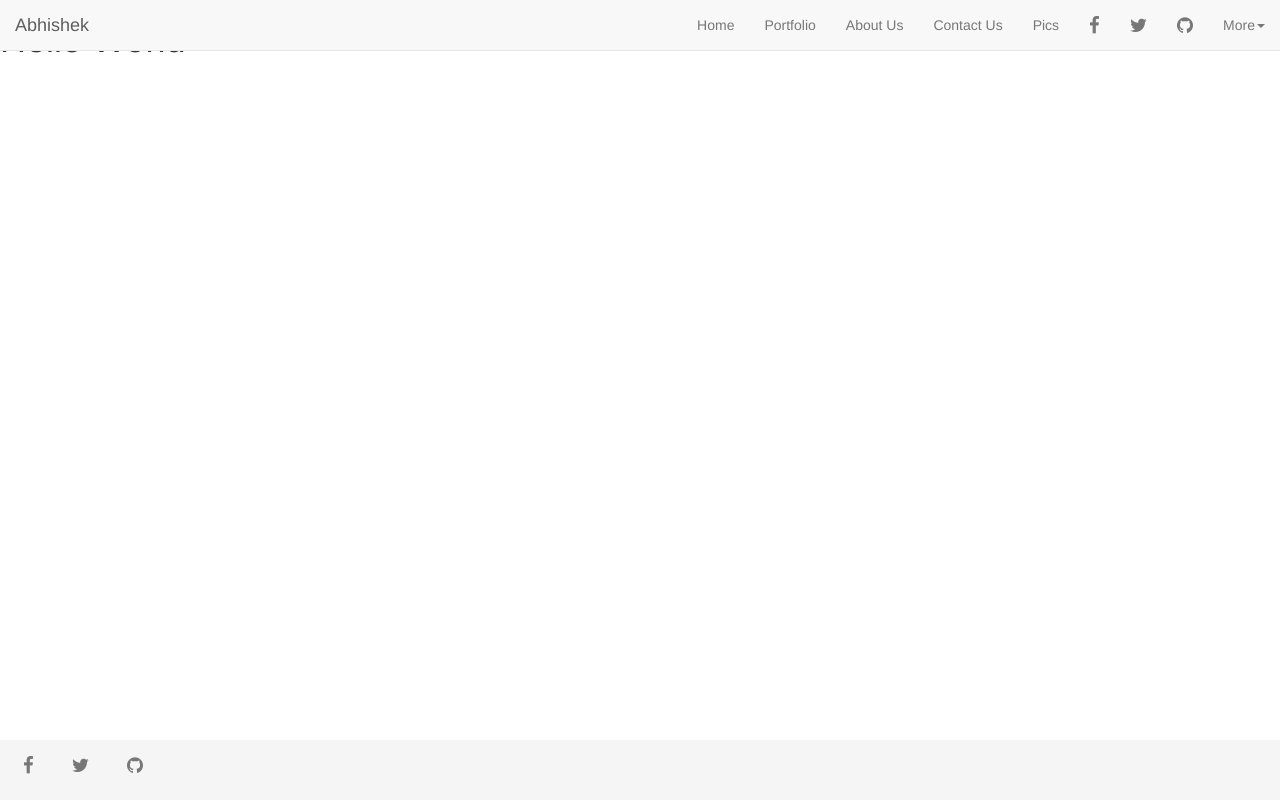
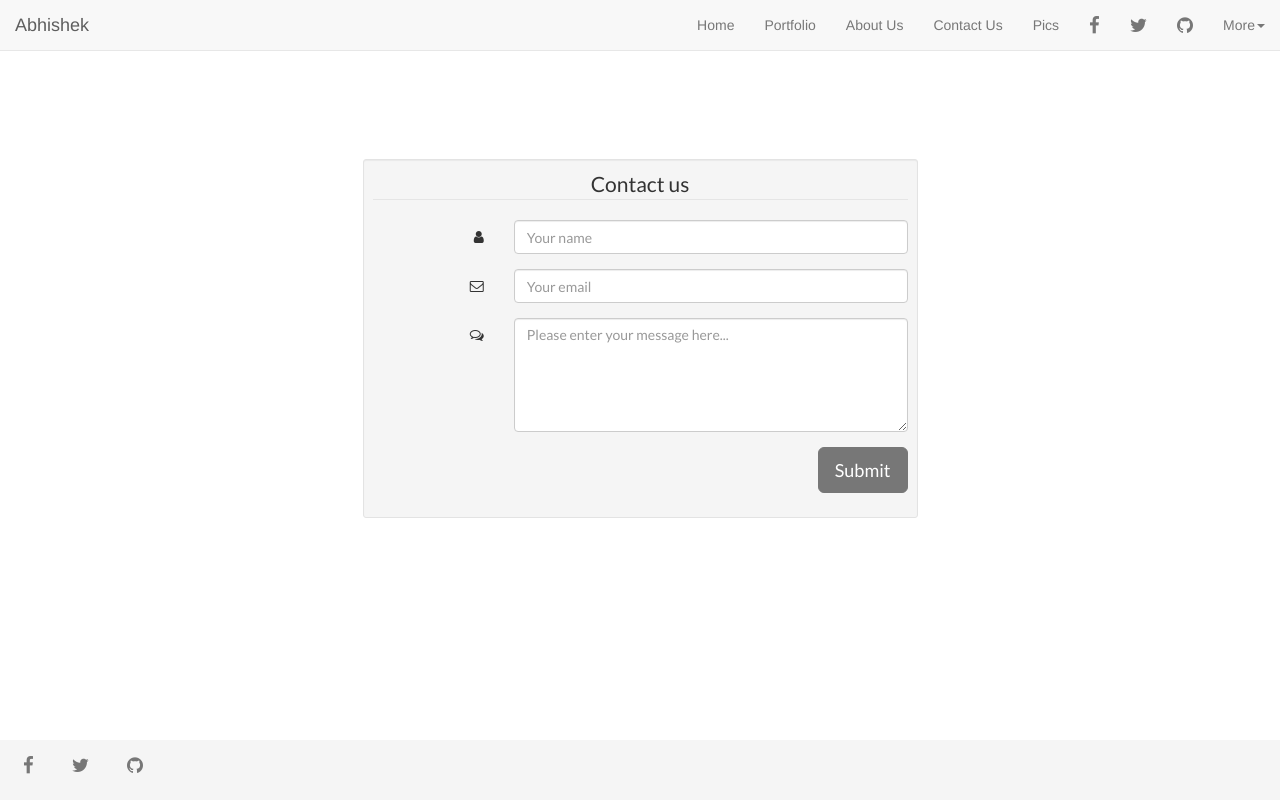
Before and after one commit to abhishekdagarit/Portfolio, a PHP site: page /contactus.html in a window 1280 px wide. Run offline with PHP 8.4, Linux system fonts and the light colour scheme; some libraries are stand-ins or nearby versions.

Commit message:
Coding complete for the contact-us page

```diff
--- a/contactus.html
+++ b/contactus.html
@@ -11,6 +11,7 @@
     <link href="bootstrap/css/bootstrap.min.css" rel="stylesheet">
     <link href="fontawesome/css/font-awesome.min.css" rel="stylesheet">
     <link href="style.css" rel="stylesheet">
+    <link href="https://fonts.googleapis.com/css?family=Lato" rel="stylesheet">
 
     <!-- HTML5 shim and Respond.js for IE8 support of HTML5 elements and media queries -->
     <!-- WARNING: Respond.js doesn't work if you view the page via file:// -->
@@ -56,7 +57,51 @@
 
     <!-- header begins -->
 
-    <h1>Hello World</h1>
+    <!-- Contact us form -->
+    <div class="container contactus">
+      <div class="row">
+          <div class="col-md-6 col-md-offset-3">
+            <div class="well well-sm">
+              <form class="form-horizontal" action="" method="post">
+              <fieldset>
+                <legend class="text-center">Contact us</legend>
+
+                <!-- Name input-->
+                <div class="form-group">
+                  <label class="col-md-3 control-label" for="name"><i class="fa fa-user" aria-hidden="true"></i></label>
+                  <div class="col-md-9">
+                    <input id="name" name="name" type="text" placeholder="Your name" class="form-control">
+                  </div>
+                </div>
+
+                <!-- Email input-->
+                <div class="form-group">
+                  <label class="col-md-3 control-label" for="email"><i class="fa fa-envelope-o" aria-hidden="true"></i></label>
+                  <div class="col-md-9">
+                    <input id="email" name="email" type="text" placeholder="Your email" class="form-control">
+                  </div>
+                </div>
+
+                <!-- Message body -->
+                <div class="form-group">
+                  <label class="col-md-3 control-label" for="message"><i class="fa fa-comments-o" aria-hidden="true"></i></label>
+                  <div class="col-md-9">
+                    <textarea class="form-control" id="message" name="message" placeholder="Please enter your message here..." rows="5"></textarea>
+                  </div>
+                </div>
+
+                <!-- Form actions -->
+                <div class="form-group">
+                  <div class="col-md-12 text-right">
+                    <button style="font-family: 'Lato', sans-serif;" type="submit" class="btn btn-primary btn-lg" id="button">Submit</button>
+                  </div>
+                </div>
+              </fieldset>
+              </form>
+            </div>
+          </div>
+      </div>
+    </div><!-- Contact us form ends-->
 
     <!-- Footer for page begins -->
 
--- a/style.css
+++ b/style.css
@@ -42,3 +42,24 @@
 #contract h2 {
 	text-decoration: underline;
 }
+
+.contactus {
+	font-family: 'Lato', sans-serif;
+	padding-top: 159px;
+}
+
+#button {
+    color: #fff;
+    background-color: #777;
+    border-color: #777;
+}
+
+#button:hover, #button:focus, #button:active {
+    color: #fff;
+    background-color: #333;
+    border-color: #333;
+}
+
+#button .hover {
+	background-color: #333;
+}
```
